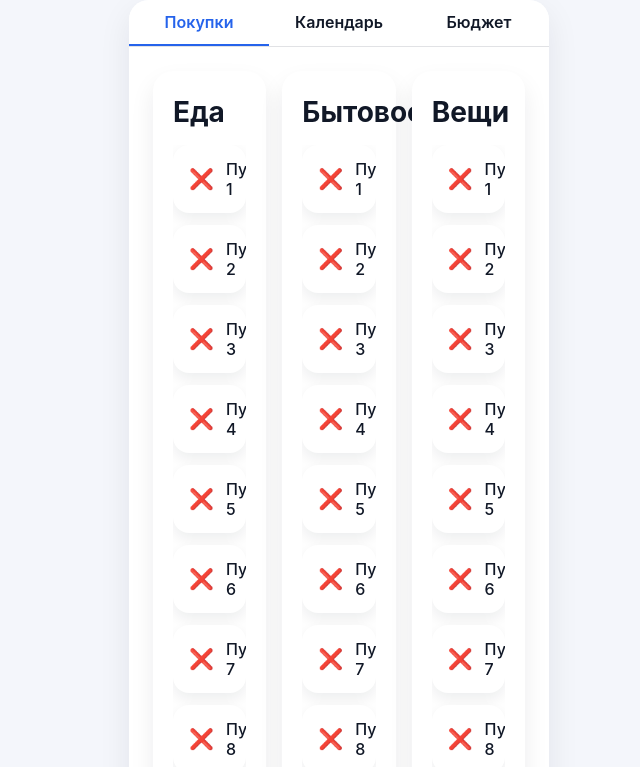
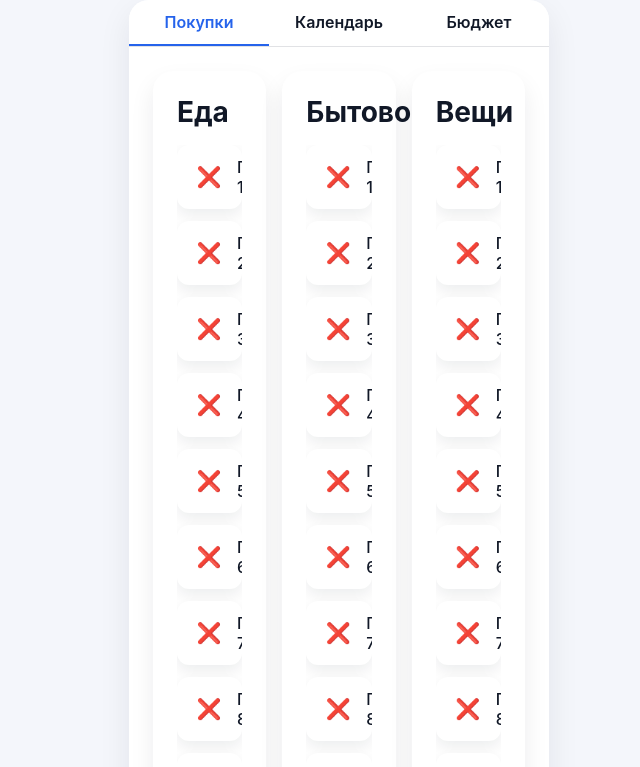
Before and after one commit to AlekseyBabich/family-telegram-bot, a React (Vite) app in the folder apps/web/: page /#/shopping in a window 1280 px wide. Shown: the top 767 px of the page, without its empty margins (301-941 px from the left). Built offline with nearby package versions, Linux system fonts and the light colour scheme.

Commit message:
Normalize shopping checklist spacing

```diff
--- a/apps/web/src/pages/Shopping.css
+++ b/apps/web/src/pages/Shopping.css
@@ -18,7 +18,7 @@
 }
 
 .shopping-header {
-  padding: 16px 20px 0;
+  padding: 16px 16px 0;
 }
 
 .shopping-current-title {
@@ -49,8 +49,8 @@
   min-width: 100%;
   display: flex;
   flex-direction: column;
-  padding: 24px 20px 32px;
   gap: 16px;
+  padding: 24px 16px 32px;
 }
 
 .shopping-list-title {
@@ -65,18 +65,17 @@
   padding: 0;
   display: flex;
   flex-direction: column;
-  gap: 12px;
   overflow-y: auto;
   -webkit-overflow-scrolling: touch;
   touch-action: pan-y;
 }
 
-.shopping-item {
+.check-item {
   display: flex;
   align-items: center;
   gap: 12px;
-  padding: 14px 16px;
-  border-radius: 16px;
+  padding: 12px 16px;
+  border-radius: 12px;
   background: var(--surface-color);
   box-shadow: 0 6px 16px rgba(15, 23, 42, 0.08);
   font-weight: 500;
@@ -84,18 +83,28 @@
   user-select: none;
 }
 
-.shopping-item:focus-visible {
+.check-item + .check-item {
+  margin-top: 12px;
+}
+
+.check-item:focus-visible {
   outline: 2px solid var(--accent-color);
   outline-offset: 3px;
 }
 
-.shopping-item-icon {
+.check-item__icon {
+  width: 32px;
+  height: 32px;
+  flex: 0 0 32px;
+  display: grid;
+  place-items: center;
   font-size: 20px;
   line-height: 1;
 }
 
-.shopping-item-title {
+.check-item__title {
   flex: 1;
+  min-width: 0;
 }
 
 .shopping-dots {
@@ -148,7 +157,7 @@
 
   .shopping-panel {
     min-width: 0;
-    padding: 24px 20px;
+    padding: 24px;
     background: var(--surface-color);
     border-radius: 20px;
     box-shadow: 0 12px 24px rgba(15, 23, 42, 0.08);
--- a/apps/web/src/pages/Shopping.tsx
+++ b/apps/web/src/pages/Shopping.tsx
@@ -58,17 +58,17 @@ const ShoppingListView = ({ title, items, showTitle = true, onToggle }: Shopping
         return (
           <li
             key={item.id}
-            className="shopping-item"
+            className="check-item"
             role="button"
             tabIndex={0}
             aria-pressed={item.done}
             onClick={() => onToggle(item.id)}
             onKeyDown={handleKeyDown}
           >
-            <span className="shopping-item-icon" aria-hidden="true">
+            <span className="check-item__icon" aria-hidden="true">
               {item.done ? '✅' : '❌'}
             </span>
-            <span className="shopping-item-title">{item.title}</span>
+            <span className="check-item__title">{item.title}</span>
           </li>
         );
       })}
```
